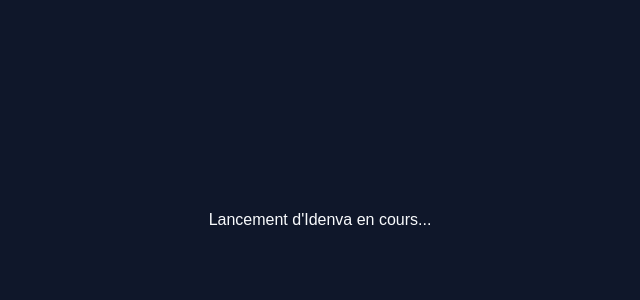
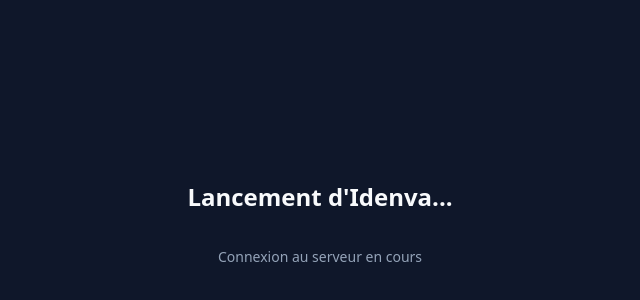
Before and after one commit to RemyNg22/idenva, a React (Vite) app in the folder frontend/: page / in a window 1280 px wide. Shown: the part 180-480 px from the top of the page, without its empty margins (320-960 px from the left). Built offline with nearby package versions, Linux system fonts and the light colour scheme; no server answers.

Commit message:
Fix permissions binaire macOS et gestion fluide du démarrage backend

```diff
--- a/frontend/src/App.tsx
+++ b/frontend/src/App.tsx
@@ -11,40 +11,46 @@
   const [view, setView] = useState<View>("canvas");
 
   useEffect(() => {
+    let timer: ReturnType<typeof setTimeout>;
     let retries = 0;
-    const maxRetries = 15; // 15 secondes max
+    const maxRetries = 30;
 
     const checkHealth = async () => {
       try {
-        const res = await fetch("/health");
+        const res = await fetch("/health", { cache: "no-store" });
         if (res.ok) {
           setIsBackendReady(true);
           return;
         }
       } catch {
+        // En attente du démarrage de FastAPI
       }
 
       if (retries < maxRetries) {
         retries++;
-        setTimeout(checkHealth, 1000);
+        timer = setTimeout(checkHealth, 500);
       }
     };
 
     checkHealth();
+
+    return () => clearTimeout(timer);
   }, []);
 
   if (!isBackendReady) {
     return (
       <div style={{
         display: "flex",
+        flexDirection: "column",
         justifyContent: "center",
         alignItems: "center",
         height: "100vh",
         backgroundColor: "#0f172a",
         color: "#f8fafc",
-        fontFamily: "sans-serif"
+        fontFamily: "system-ui, sans-serif"
       }}>
-        <p>Lancement d'Idenva en cours...</p>
+        <h2>Lancement d'Idenva...</h2>
+        <p style={{ color: "#94a3b8", fontSize: "14px" }}>Connexion au serveur en cours</p>
       </div>
     );
   }
```
